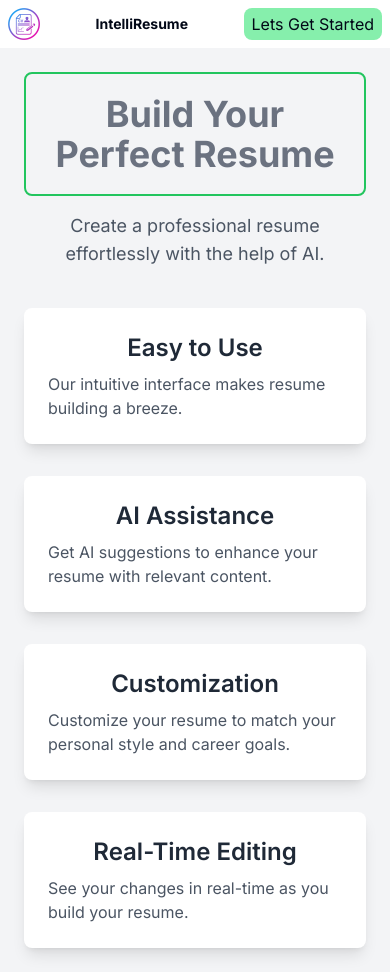
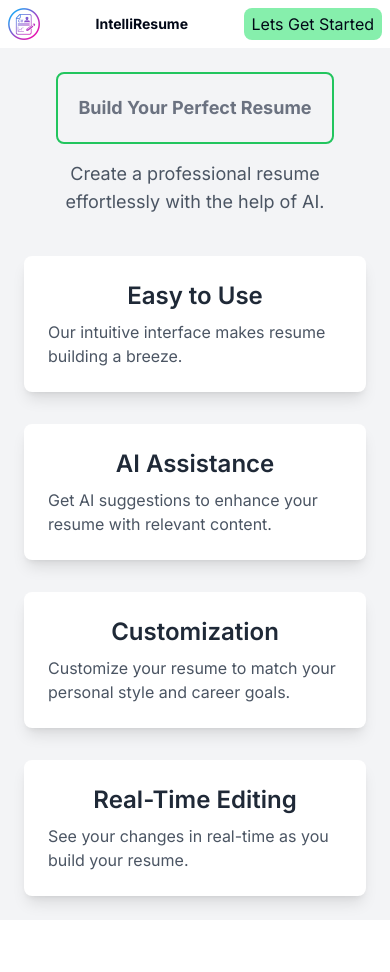
Before and after one commit to Hamza123Hussain/ai_resume_builder, a Next.js app: page / in a window 390 px wide. After the commit the page ends 920 px from the top, so only its background shows below. Built offline with nearby package versions, Linux system fonts and the light colour scheme; no server answers.

Commit message:
Made Font Responsive

```diff
--- a/app/page.js
+++ b/app/page.js
@@ -9,7 +9,7 @@ export default function Home() {
       <section className="text-center mb-10">
         <button
           onClick={() => Router.push('/DashBoard')}
-          className="text-4xl font-bold text-gray-500 mb-4 border-2 hover:bg-green-500 hover:text-white border-green-500  rounded-lg p-5"
+          className=" text-lg sm:text-4xl font-bold text-gray-500 mb-4 border-2 hover:bg-green-500 hover:text-white border-green-500  rounded-lg p-5"
         >
           Build Your Perfect Resume
         </button>
```
